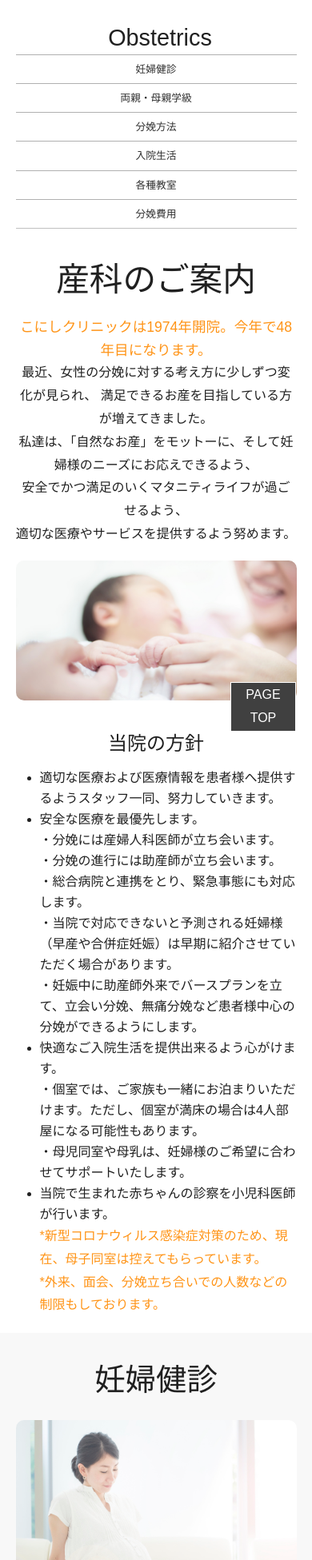
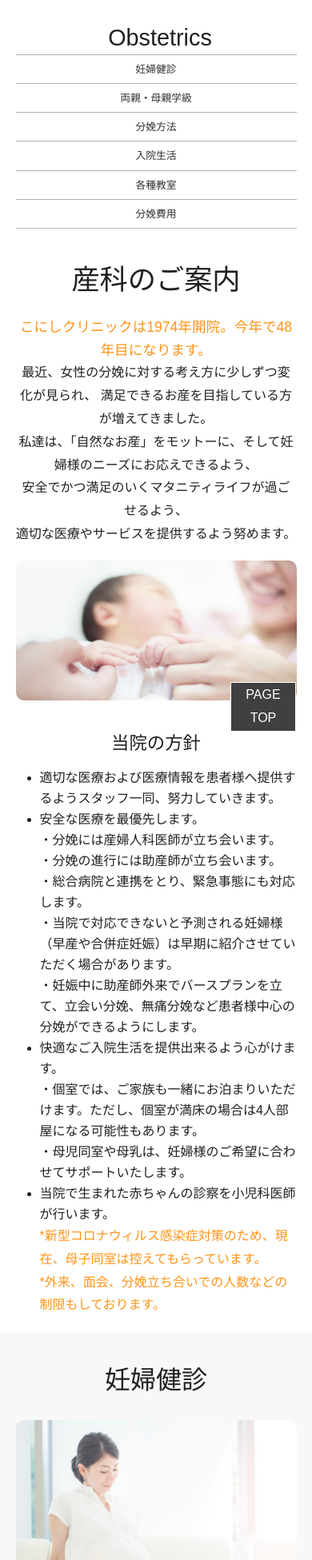
Before and after one commit to Hidecade/konishi_website, a plain HTML site: page index.html in a window 390 px wide. Shown: the part 49-2000 px from the top of the page at 80% size. Drawn offline with Linux system fonts and the light colour scheme.

Commit message:
Update layout.css

```diff
--- a/css/layout.css
+++ b/css/layout.css
@@ -681,6 +681,13 @@ p.footer-address{
 		font-family: sans-serif;
 	}
 
+	h1{ font-size:2.2rem; }
+
+	h2{ font-size:2.0rem; }
+
+	h3{ font-size:1.4rem; }
+
+	h4{ font-size:1.1rem; }
 
 	#logo_konishi{ opacity: 1; }
 
```
